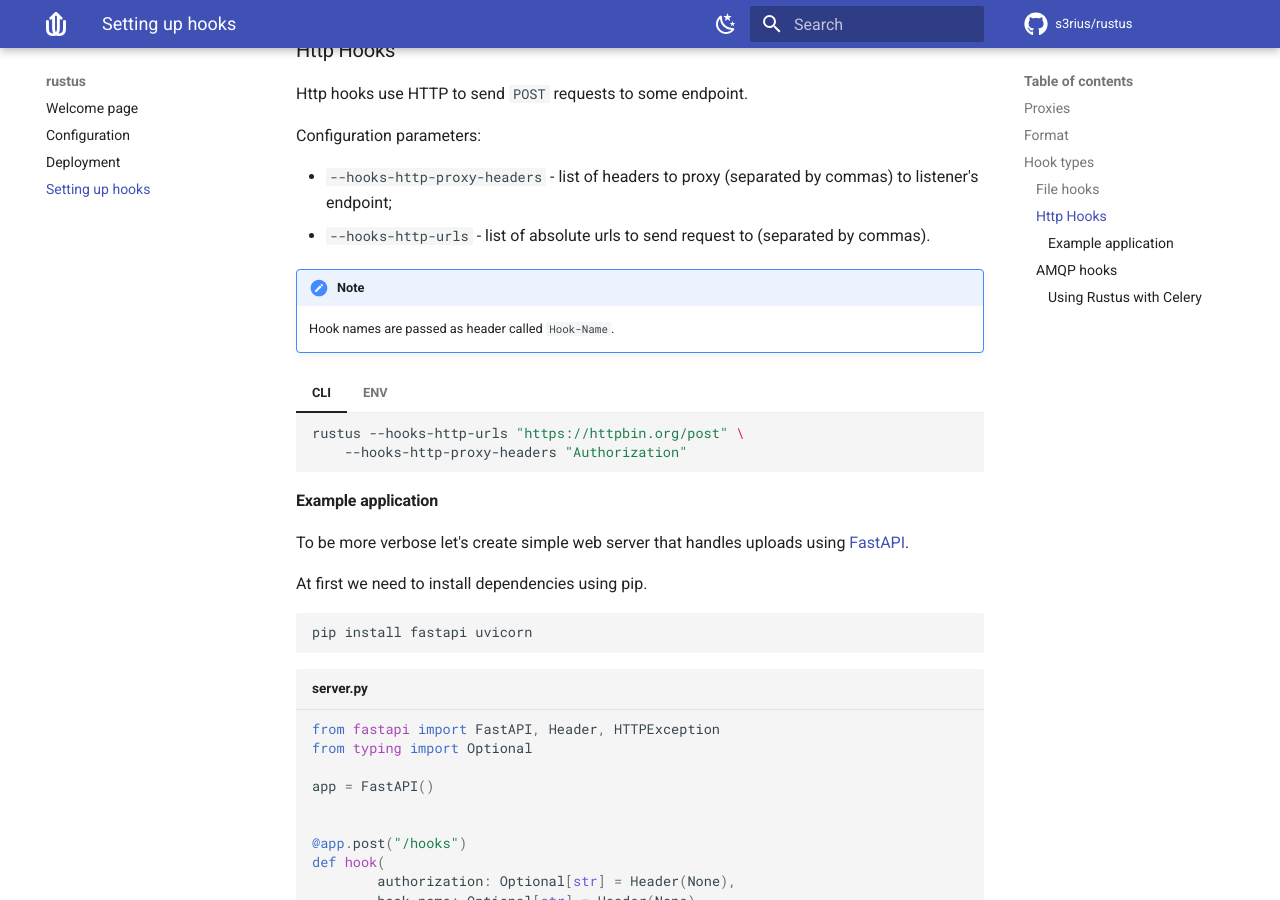
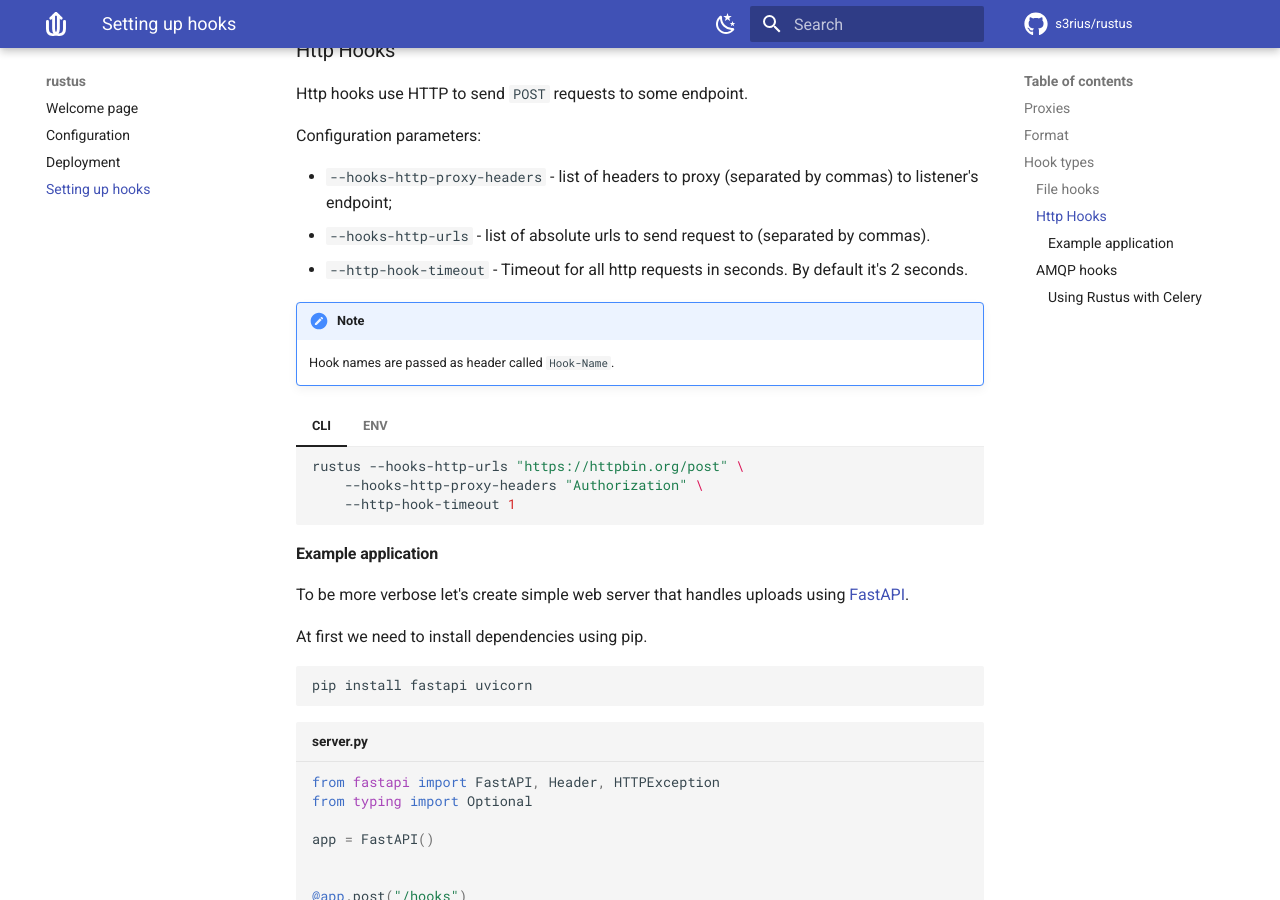
Before and after one commit to s3rius/rustus, an MkDocs documentation site: the page built from docs/hooks.md, in a window 1280 px wide and 900 px high, scrolled down 3555 px. Built offline with MkDocs 1.6.1 and Material for MkDocs 9.7.7, drawn with Linux system fonts in a browser that asks for light colours; comment, search, counter and statistics services are not loaded.

Commit message:
Added docs.
Signed-off-by: Pavel Kirilin <win10@list.ru>

````diff
--- a/docs/hooks.md
+++ b/docs/hooks.md
@@ -802,6 +802,7 @@ Configuration parameters:
 
 * `--hooks-http-proxy-headers` - list of headers to proxy (separated by commas) to listener's endpoint;
 * `--hooks-http-urls` - list of absolute urls to send request to (separated by commas).
+* `--http-hook-timeout` - Timeout for all http requests in seconds. By default it's 2 seconds.
 
 !!! note
     Hook names are passed as header called `Hook-Name`.
@@ -810,7 +811,8 @@ Configuration parameters:
 
     ``` bash
     rustus --hooks-http-urls "https://httpbin.org/post" \
-        --hooks-http-proxy-headers "Authorization"
+        --hooks-http-proxy-headers "Authorization" \
+        --http-hook-timeout 1
     ```
 
 === "ENV"
@@ -818,6 +820,7 @@ Configuration parameters:
     ``` bash
     export RUSTUS_HOOKS_HTTP_URLS="https://httpbin.org/post"
     export RUSTUS_HOOKS_HTTP_PROXY_HEADERS="Authorization"
+    export RUSTUS_HTTP_HOOK_TIMEOUT="1"
 
     rustus
     ```
````
